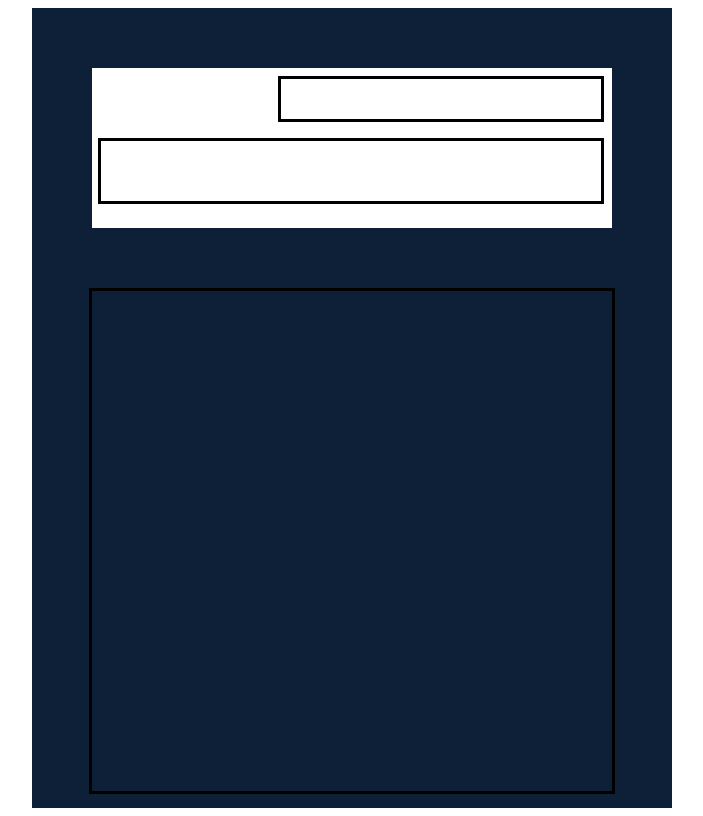
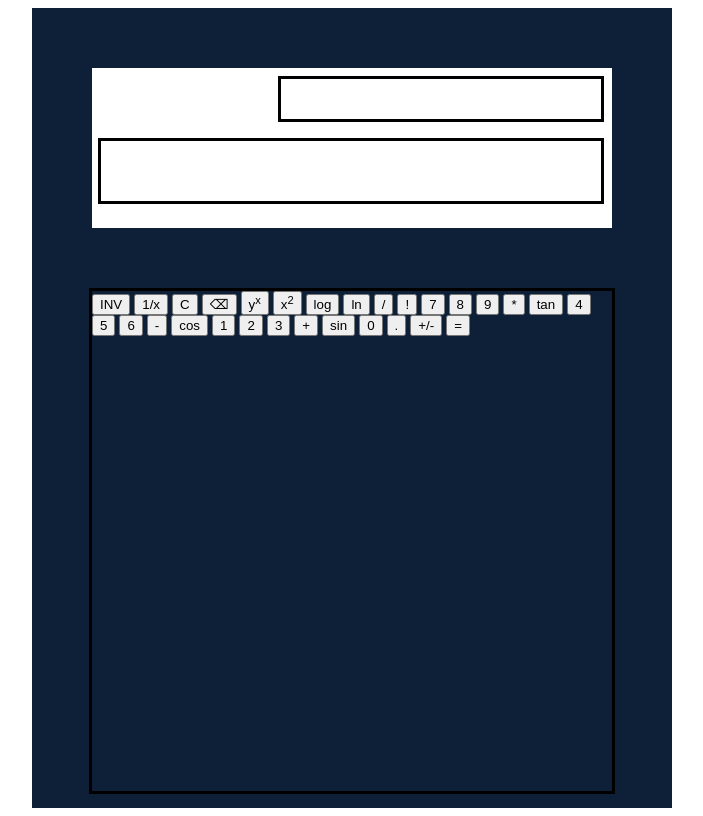
Before and after one commit to kwazap/odin-calculator, a plain HTML site: page index.html in a window 1280 px wide. Shown: the whole page, without its empty margins (296-999 px from the left). Drawn offline with Linux system fonts and the light colour scheme.

Commit message:
Add all buttons

```diff
--- a/index.html
+++ b/index.html
@@ -16,7 +16,35 @@
                 <div class="output"></div>
             </div>
             <div class="buttons">
-
+                <button id="inv">INV</button>
+                <button id="rec">1/x</button>
+                <button id="clear">C</button>
+                <button id="delete">⌫</button>
+                <button id="power">y<sup>x</sup></button>
+                <button id="square">x<sup>2</sup></button>
+                <button id="log">log</button>
+                <button id="ln">ln</button>
+                <button id="div">/</button>
+                <button id="factorial">!</button>
+                <button class="number">7</button>
+                <button class="number">8</button>
+                <button class="number">9</button>
+                <button id="multiply">*</button>
+                <button id="tan">tan</button>
+                <button class="number">4</button>
+                <button class="number">5</button>
+                <button class="number">6</button>
+                <button id="subtract">-</button>
+                <button id="cos">cos</button>
+                <button class="number">1</button>
+                <button class="number">2</button>
+                <button class="number">3</button>
+                <button id="add">+</button>
+                <button id="sin">sin</button>
+                <button class="number">0</button>
+                <button id="decimal">.</button>
+                <button id="sign">+/-</button>
+                <button id="equal">=</button>
             </div>
         </div>
     </body>
```
